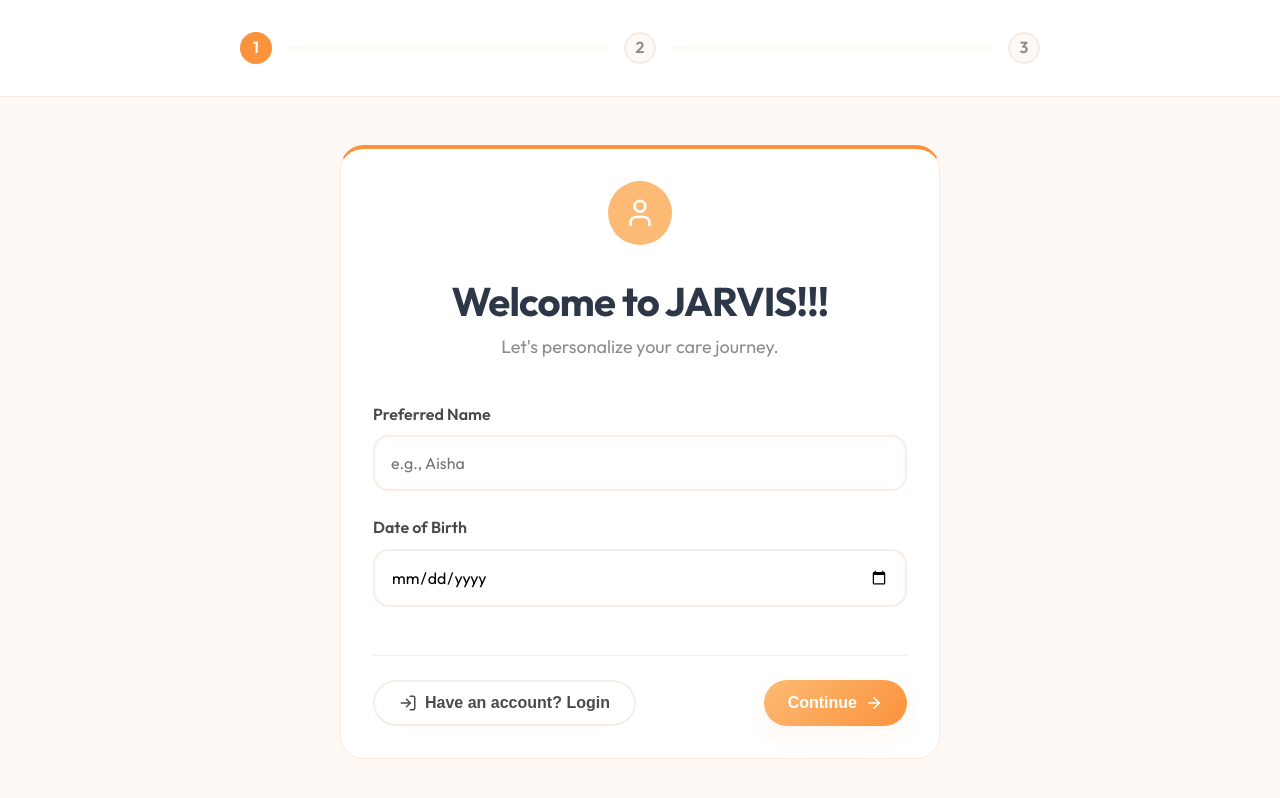
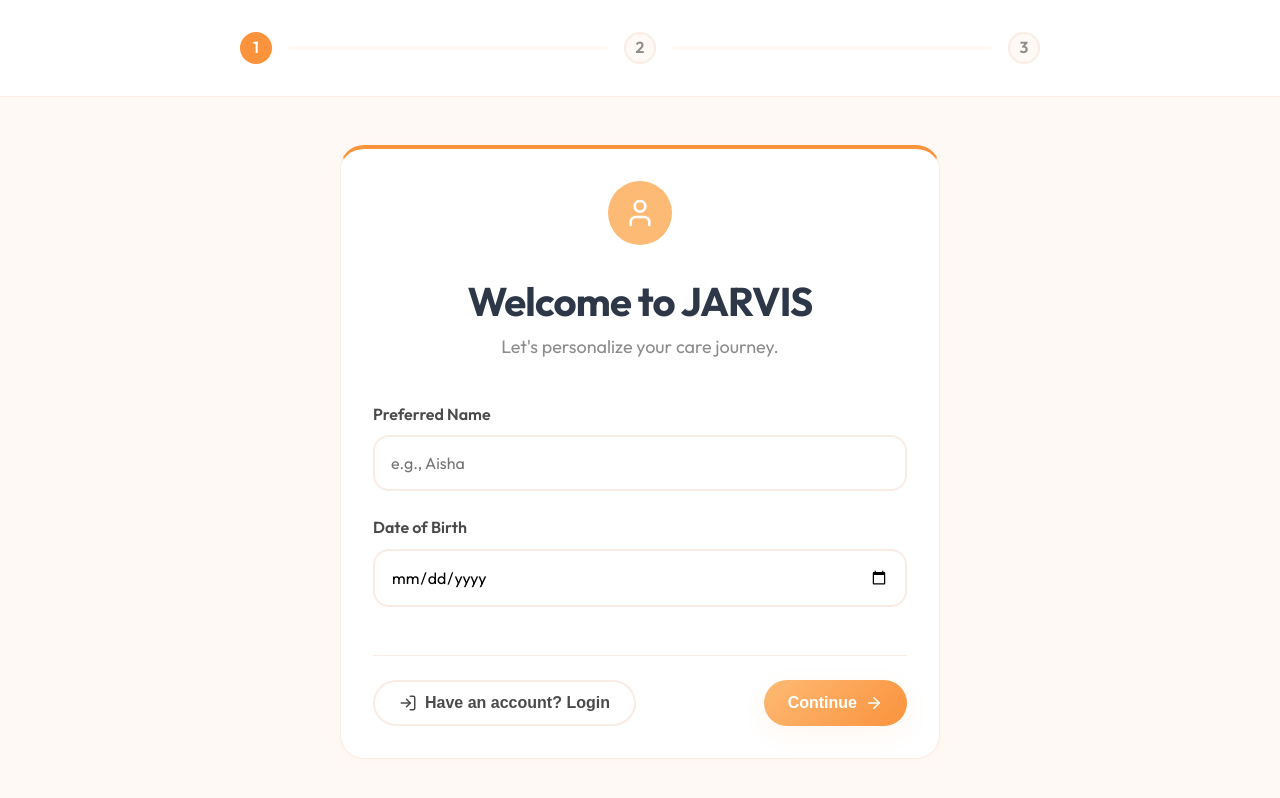
Before and after one commit to Gab6446/jarvis-app, a React (Vite) app: page / in a window 1280 px wide. Built offline with nearby package versions, Linux system fonts and the light colour scheme.

Commit message:
Changed the Onboarding file for test 2

```diff
--- a/src/pages/Onboarding.jsx
+++ b/src/pages/Onboarding.jsx
@@ -96,7 +96,7 @@ export default function Onboarding({ setCurrentPage }) {
                   <User size={32} />
                 </div>
               </div>
-              <h1 style={{ textAlign: 'center', marginBottom: '0.5rem', color: '#2d3748' }}>Welcome to JARVIS!!!</h1>
+              <h1 style={{ textAlign: 'center', marginBottom: '0.5rem', color: '#2d3748' }}>Welcome to JARVIS</h1>
               <p style={{ textAlign: 'center', marginBottom: '2.5rem', fontSize: '1.125rem' }}>Let's personalize your care journey.</p>
               <div className="grid">
                 <div>
```
